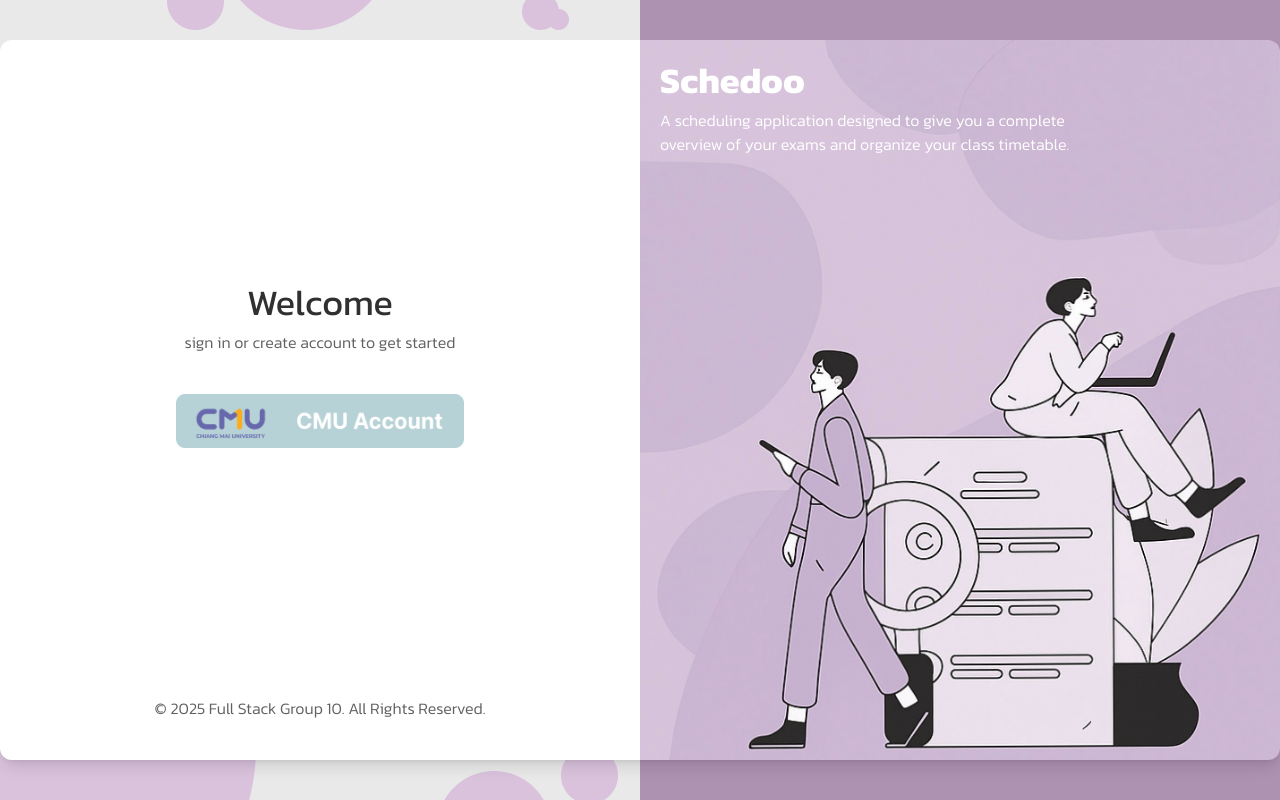
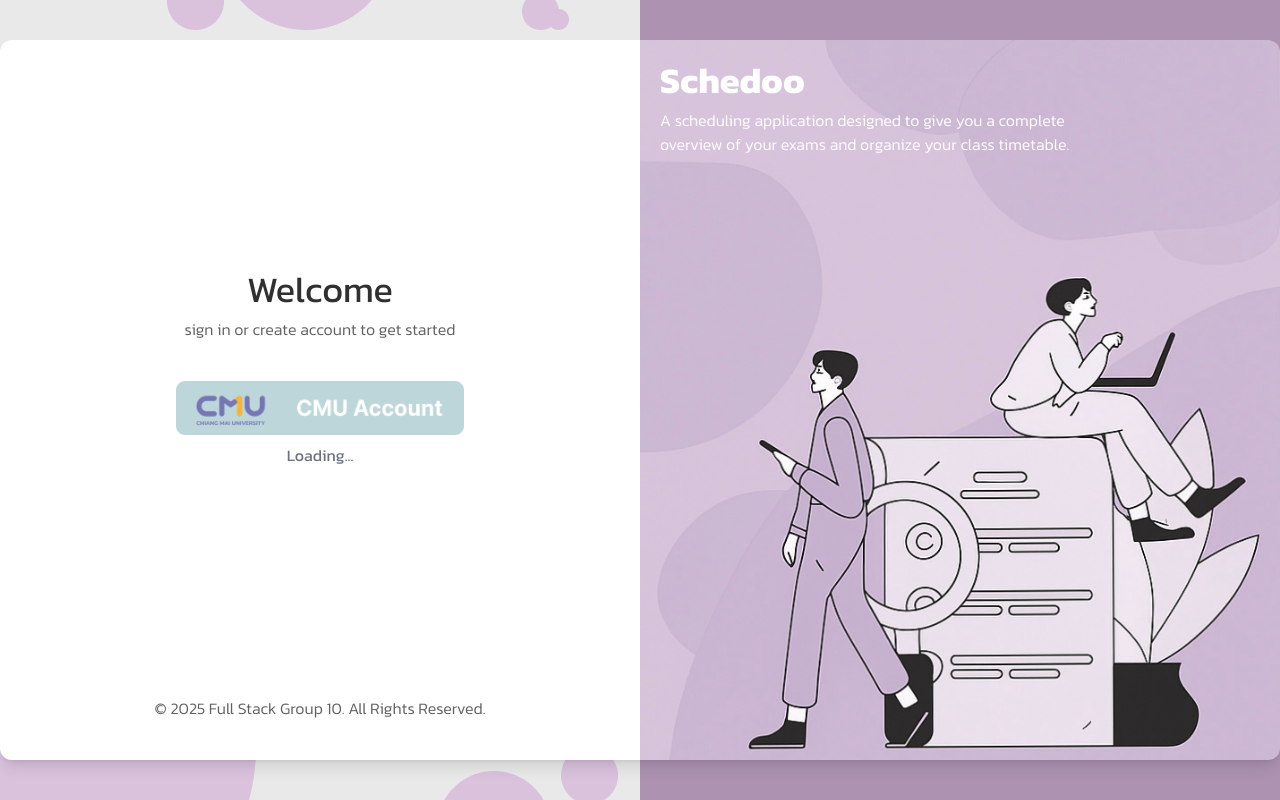
Before and after one commit to Maimeetang/exam-shedoo-frontend, a Next.js app: page / in a window 1280 px wide. Built offline with nearby package versions, Linux system fonts and the light colour scheme; no server answers; what @ant-design/nextjs-registry would draw is missing.

Commit message:
feat: redirect to CMU Entra ID by API

```diff
--- a/src/Login/page.tsx
+++ b/src/Login/page.tsx
@@ -1,13 +1,27 @@
-import Link from "next/link";
+"use client";
+
+import { useQuery } from "@tanstack/react-query";
 
 export default function Login() {
-  const CMU_ENTRAID_URL = process.env.NEXT_PUBLIC_CMU_ENTRAID_URL;
+  // Fetch EntraID URL from backend
+  const { data, isLoading, error } = useQuery({
+    queryKey: ["entraUrl"],
+    queryFn: async () => {
+      const res = await fetch("/api/auth/entraidurl");
+      if (!res.ok) throw new Error("Failed to fetch Entra ID URL");
+      return res.json() as Promise<{ url: string }>;
+    },
+  });
+
+  const handleLogin = () => {
+    if (data?.url) {
+      window.location.href = data.url;
+    }
+  };
 
   return (
     <div className="flex items-center justify-center h-screen bg-[url(/background/login.png)] bg-cover bg-center">
-      {/* กล่อง */}
       <div className="grid grid-cols-2 rounded-xl shadow-lg h-[90vh] w-7xl overflow-hidden">
-        {/* ฝั่งซ้าย */}
         <div className="flex flex-col items-center justify-between bg-white">
           <div className="flex flex-col items-center justify-center flex-1">
             <div className="mt-10 text-center">
@@ -16,18 +30,27 @@ export default function Login() {
                 sign in or create account to get started
               </p>
             </div>
-            <Link href={`${CMU_ENTRAID_URL}`}>
-              <button className="mt-10 cursor-pointer">
-                <img className="w-72" src="/buttons/cmu-login.png" alt="icon" />
-              </button>
-            </Link>
+            <button
+              onClick={handleLogin}
+              disabled={isLoading || !data?.url}
+              className="mt-10 cursor-pointer"
+            >
+              <img
+                className="w-72 opacity-90 hover:opacity-100"
+                src="/buttons/cmu-login.png"
+                alt="CMU Login"
+              />
+            </button>
+            {isLoading && <p className="mt-2 text-gray-500">Loading...</p>}
+            {error && (
+              <p className="mt-2 text-red-500">Error loading login URL</p>
+            )}
           </div>
           <p className="justify-self-end my-10 paragraph-black">
             © 2025 Full Stack Group 10. All Rights Reserved.
           </p>
         </div>
 
-        {/* ฝั่งขวา */}
         <div className="flex bg-[url(/background/login2.jpeg)] bg-cover bg-center">
           <div className="mt-5 ml-5">
             <h1 className="mb-2 heading-white font-bold">Schedoo</h1>
```
